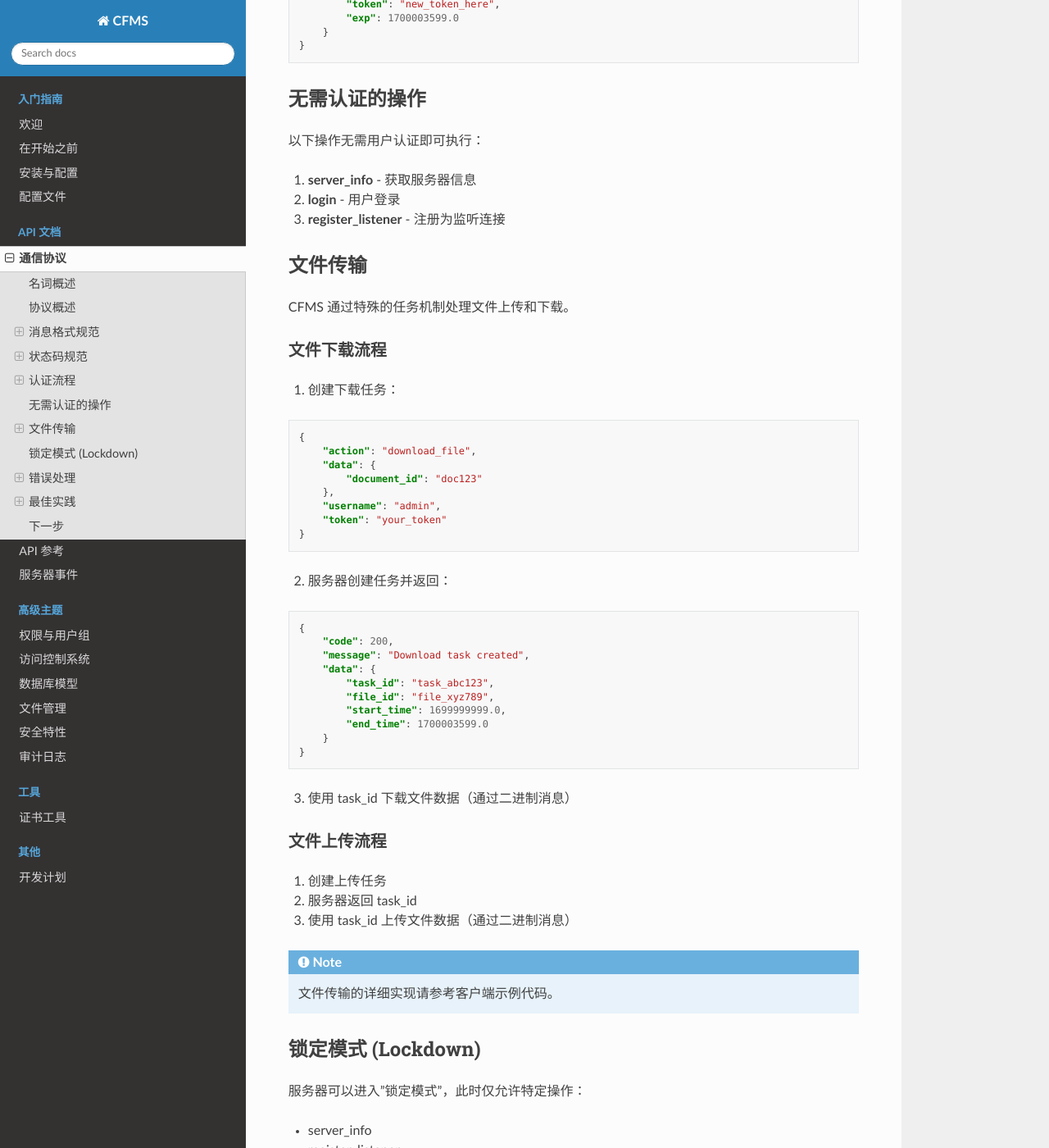
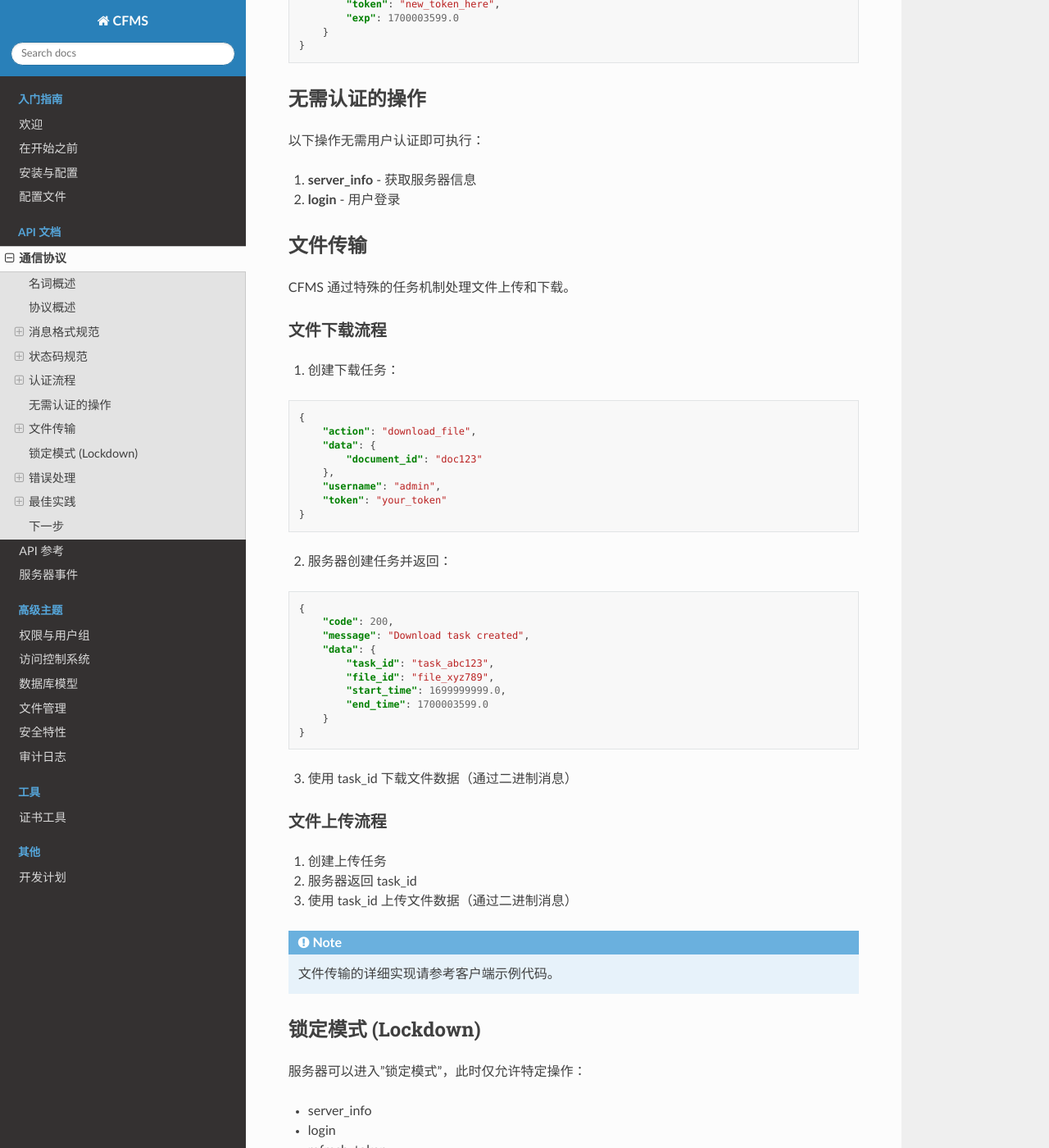
Before and after one commit to Creeper19472/cfms_server_doc, a Sphinx documentation site: the page built from docs/source/api.rst, in a window 1280 px wide and 1400 px high, scrolled down 5963 px. Shown: the whole window at 82% size. Built offline with Sphinx 7.4.7 and the Read the Docs theme 3.1.0, drawn with Linux system fonts in a browser that asks for light colours.

Commit message:
docs: add deepwiki links; remove outdated information

```diff
--- a/docs/source/api.rst
+++ b/docs/source/api.rst
@@ -376,7 +376,6 @@ HTTP 风格状态码
 
 1. **server_info** - 获取服务器信息
 2. **login** - 用户登录
-3. **register_listener** - 注册为监听连接
 
 文件传输
 --------
@@ -433,7 +432,6 @@ CFMS 通过特殊的任务机制处理文件上传和下载。
 服务器可以进入"锁定模式"，此时仅允许特定操作：
 
 - server_info
-- register_listener
 - login
 - refresh_token
 - upload_file
--- a/docs/source/api_refs.rst
+++ b/docs/source/api_refs.rst
@@ -2708,7 +2708,6 @@ lockdown - 锁定系统
 以下操作在锁定模式下仍可使用：
 
 - server_info
-- register_listener
 - login
 - refresh_token
 - validate_2fa
--- a/docs/source/index.rst
+++ b/docs/source/index.rst
@@ -15,6 +15,8 @@ CFMS 是自由软件，采用 Apache 2.0 许可证发布。在特定的条件下
 .. note::
    本手册主要由 AI 生成和更新，可能存在不准确或过时的信息。在我们完成对手册的全面审订之
    前，请考虑参考源代码以验证细节。
+
+   您也可以参考我们在 DeepWiki 上自动生成的文档：https://deepwiki.com/cfms-dev/cfms_on_websocket
 
 内容
 --------
--- a/docs/source/security.rst
+++ b/docs/source/security.rst
@@ -289,7 +289,6 @@ Lockdown 模式
 锁定模式下，只允许：
 
 - ``server_info``
-- ``register_listener``
 - ``login``
 - ``refresh_token``
 - ``upload_file``
```
